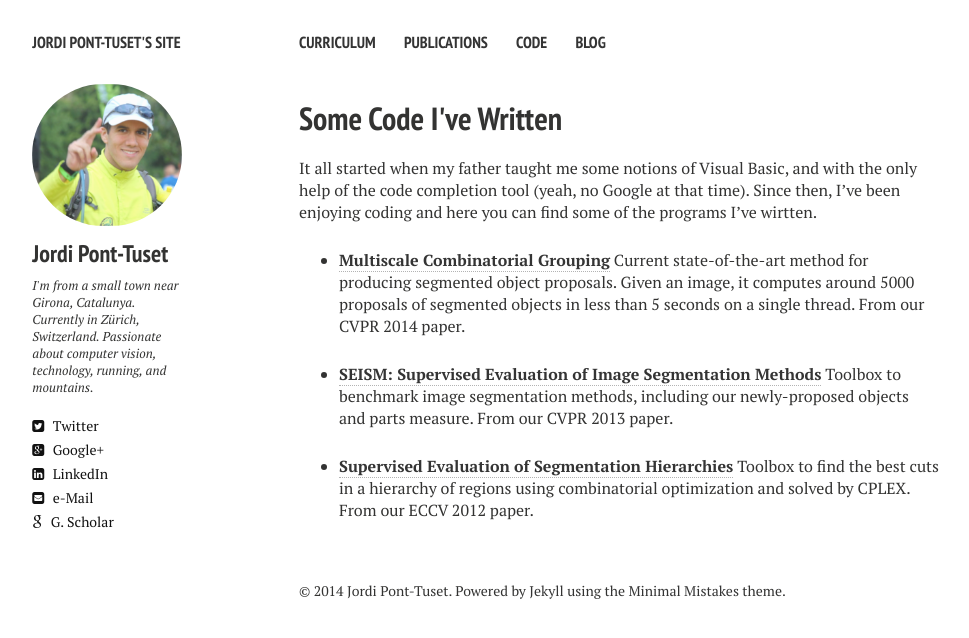
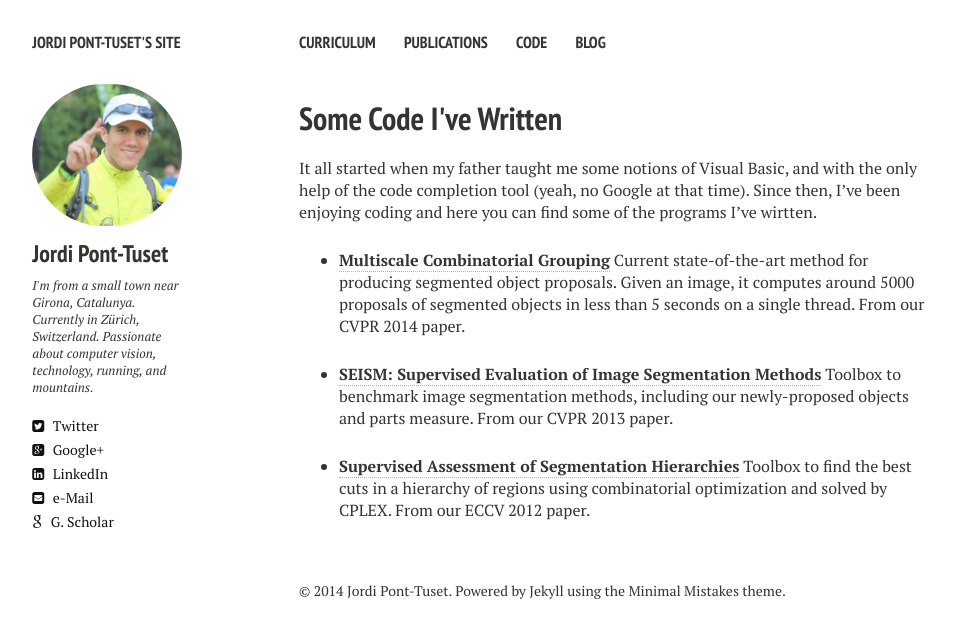
Before and after one commit to jponttuset/jponttuset.github.io, a Jekyll site: the page built from code.md, in a window 1280 px wide. Shown: the top 638 px of the page, without its empty margins (21-990 px from the left). Built offline with Jekyll 4.4.1, drawn with Linux system fonts in a browser that asks for light colours; nearby versions of some CDN libraries.

```diff
--- a/code.md
+++ b/code.md
@@ -14,4 +14,4 @@
 
 * [**SEISM: Supervised Evaluation of Image Segmentation Methods**](https://imatge.upc.edu/web/resources/supervised-evaluation-image-segmentation) Toolbox to benchmark image segmentation methods, including our newly-proposed objects and parts measure. From our CVPR 2013 paper.
 
-* [**Supervised Evaluation of Segmentation Hierarchies**](https://imatge.upc.edu/web/resources/supervised-assessment-segmentation-hierarchies) Toolbox to find the best cuts in a hierarchy of regions using combinatorial optimization and solved by CPLEX. From our ECCV 2012 paper.
+* [**Supervised Assessment of Segmentation Hierarchies**](https://imatge.upc.edu/web/resources/supervised-assessment-segmentation-hierarchies) Toolbox to find the best cuts in a hierarchy of regions using combinatorial optimization and solved by CPLEX. From our ECCV 2012 paper.
```
